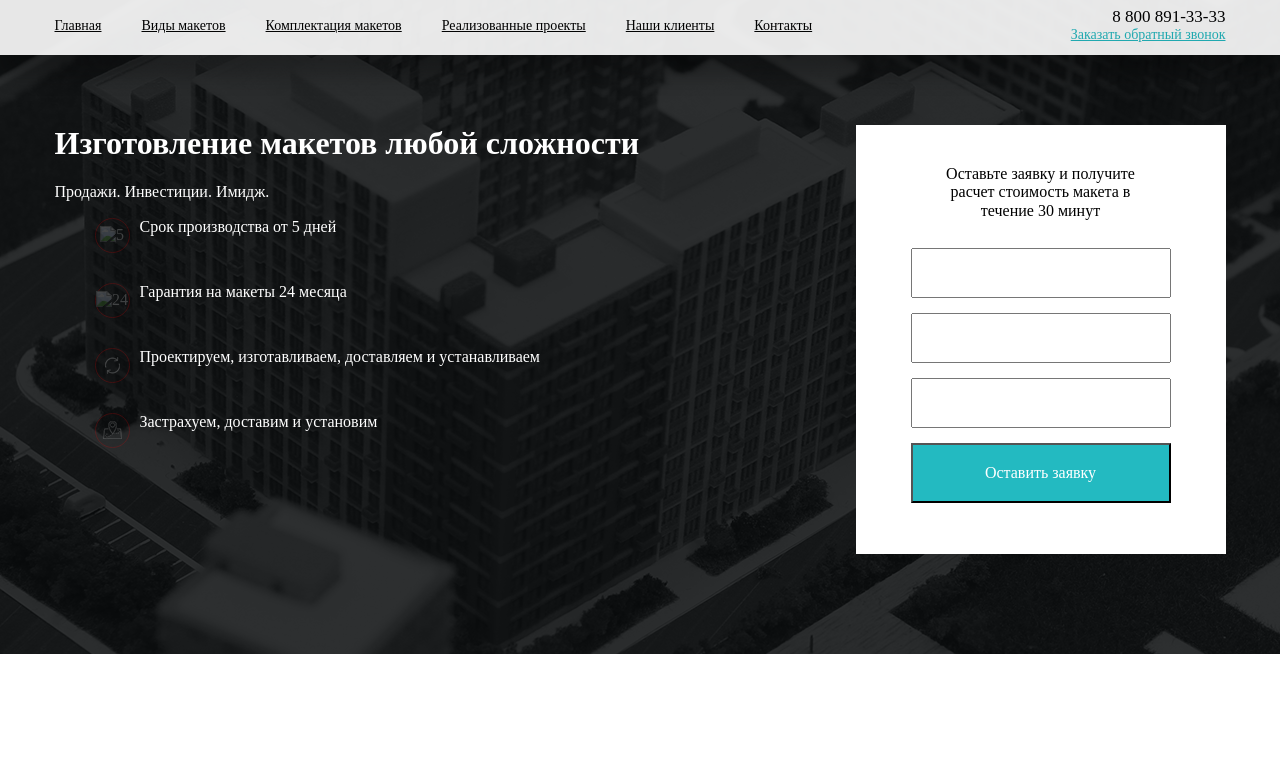
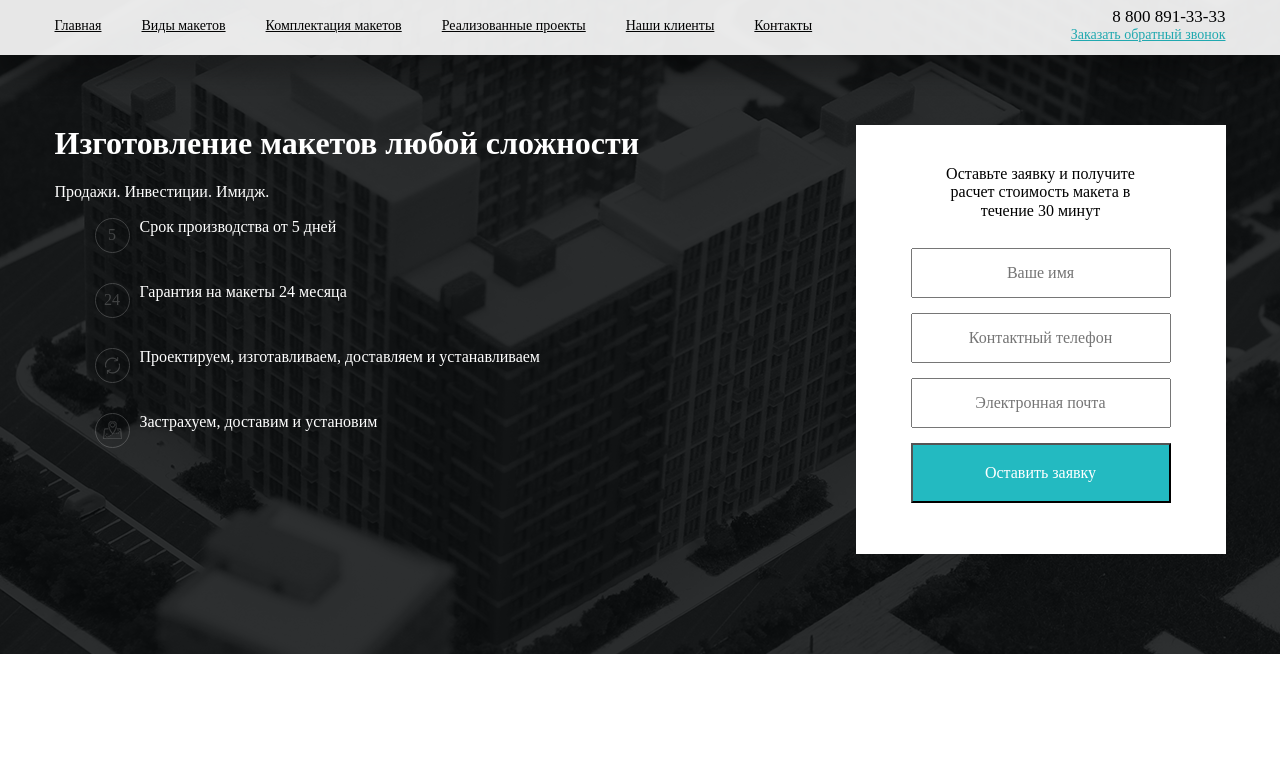
Before and after one commit to alex3287/maquette, a website: page src/index.html in a window 1280 px wide. Shown: the top 781 px of the page. Drawn offline with nearby package versions, Linux system fonts and the light colour scheme.

Commit message:
add placeholder

```diff
--- a/src/index.html
+++ b/src/index.html
@@ -59,7 +59,8 @@
             <ul class="hero-list">
               <li class="hero-list__item">
                 <div class="hero-list__image">
-                  <img src="" alt="5">
+                  <span>5</span>
+                  <!-- <img src="" alt="5"> -->
                 </div>
 
                 <span class="hero-list__text">Срок производства от 5 дней</span>
@@ -67,7 +68,7 @@
               <!-- /.hero-list__item -->
               <li class="hero-list__item">
                 <div class="hero-list__image">
-                  <img src="" alt="24">
+                <span>24</span>
                 </div>
 
                 <span class="hero-list__text">Гарантия на макеты 24 месяца</span>
@@ -99,9 +100,9 @@
               в течение 30 минут
             </span>
             <form action="" class="hero-form">
-              <input type="text" class="form hero-form__input">
-              <input type="text" class="form hero-form__input">
-              <input type="text" class="form hero-form__input">
+              <input type="text" class="form hero-form__input" placeholder="Ваше имя">
+              <input type="text" class="form hero-form__input" placeholder="Контактный телефон">
+              <input type="text" class="form hero-form__input"placeholder="Электронная почта">
               <button class="button hero-form__button">Оставить заявку</button>
               <!-- /.button hero__button -->
             </form>
--- a/src/sass/blocks/_customers.sass
+++ b/src/sass/blocks/_customers.sass
@@ -1,5 +1,4 @@
 .customers
-  padding-top: 0
   &__subtitle
     margin-bottom: 100px
 .slider
--- a/src/sass/blocks/_hero.sass
+++ b/src/sass/blocks/_hero.sass
@@ -15,7 +15,7 @@
     &__image
       width: 35px
       height: 35px
-      border: 1px solid  #ff0000//$light
+      border: 1px solid $light
       opacity: 0.2
       display: flex
       align-items: center
@@ -46,6 +46,7 @@
       margin-bottom: 15px
       width: 260px
       height: 50px
+      text-align: center
       &:last-child
         margin-top: 20px
 
--- a/src/sass/blocks/_targets.sass
+++ b/src/sass/blocks/_targets.sass
@@ -8,6 +8,7 @@
         background-color: rgba(1, 3, 4, 0.98)
         background-image: url('../img/targets/targets-image.png')
         color: $text_2-color
+        padding-bottom: 0
         &-block
             margin-top: 100px
             display: flex
```
Also changed, not shown: src/css/style.css, 1 other file.
